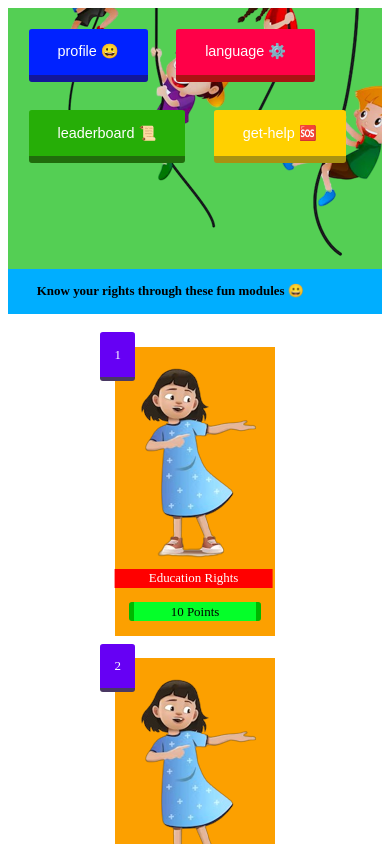
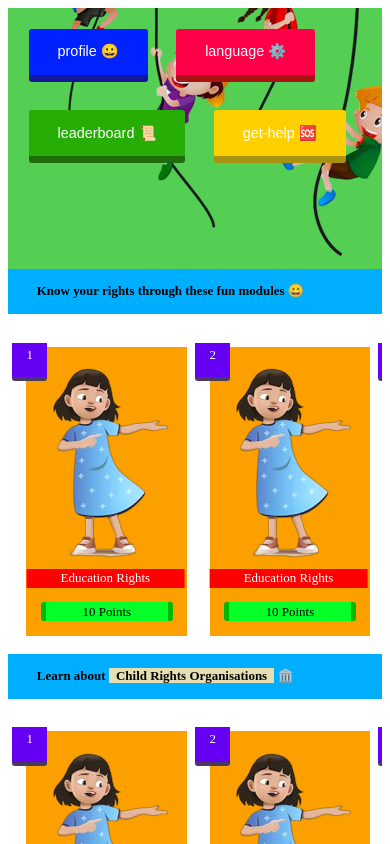
Before and after one commit to piyushya/Smart-Ed-Kids, a React (Vite) app: page /home in a window 390 px wide. Shown: the top 844 px of the page. Built offline with nearby package versions, Linux system fonts and the light colour scheme; the HTML template or start-up script is replaced by a standard one.

Commit message:
background issue

```diff
--- a/src/pages/styles/home.css
+++ b/src/pages/styles/home.css
@@ -134,3 +134,11 @@
 .tooltip_close_btn:hover{
     background-color: rgb(97, 73, 41);
 }
+
+@media only screen and (max-width: 768px) {
+    .modules_container{
+        overflow-x: scroll;
+        flex-wrap: nowrap;
+        justify-content:start;
+    }
+}
--- a/src/styles/index.css
+++ b/src/styles/index.css
@@ -4,7 +4,7 @@
 
 body{
     margin: 0;
-    background-image: url('./background.jpg');
+    background-image: url('../assets/background.jpg');
     background-size: cover;
     font-family: 'Poppins', sans-serif;
 }
```
Also changed, not shown: 1 other file (tests, documents, lock files or other folders).
